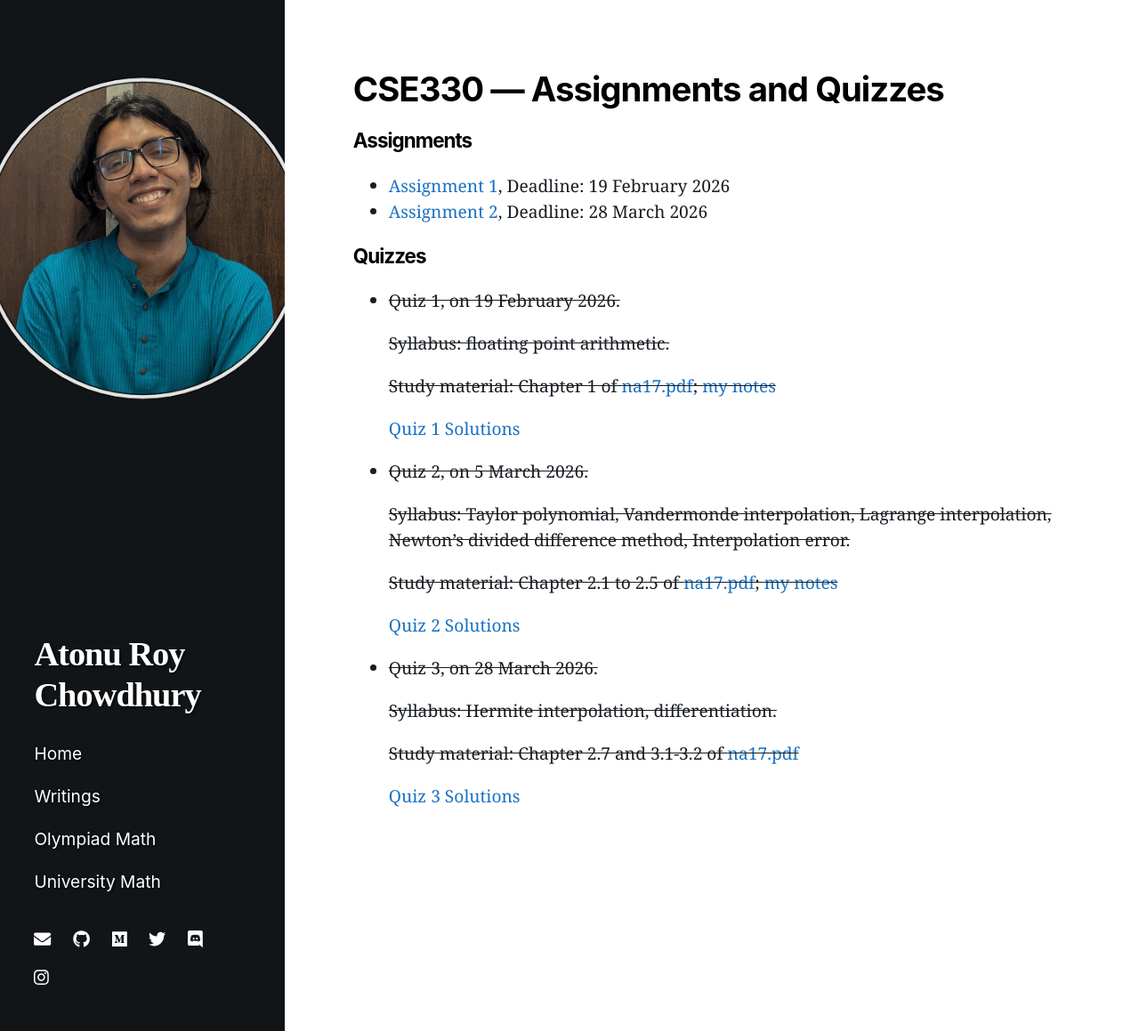
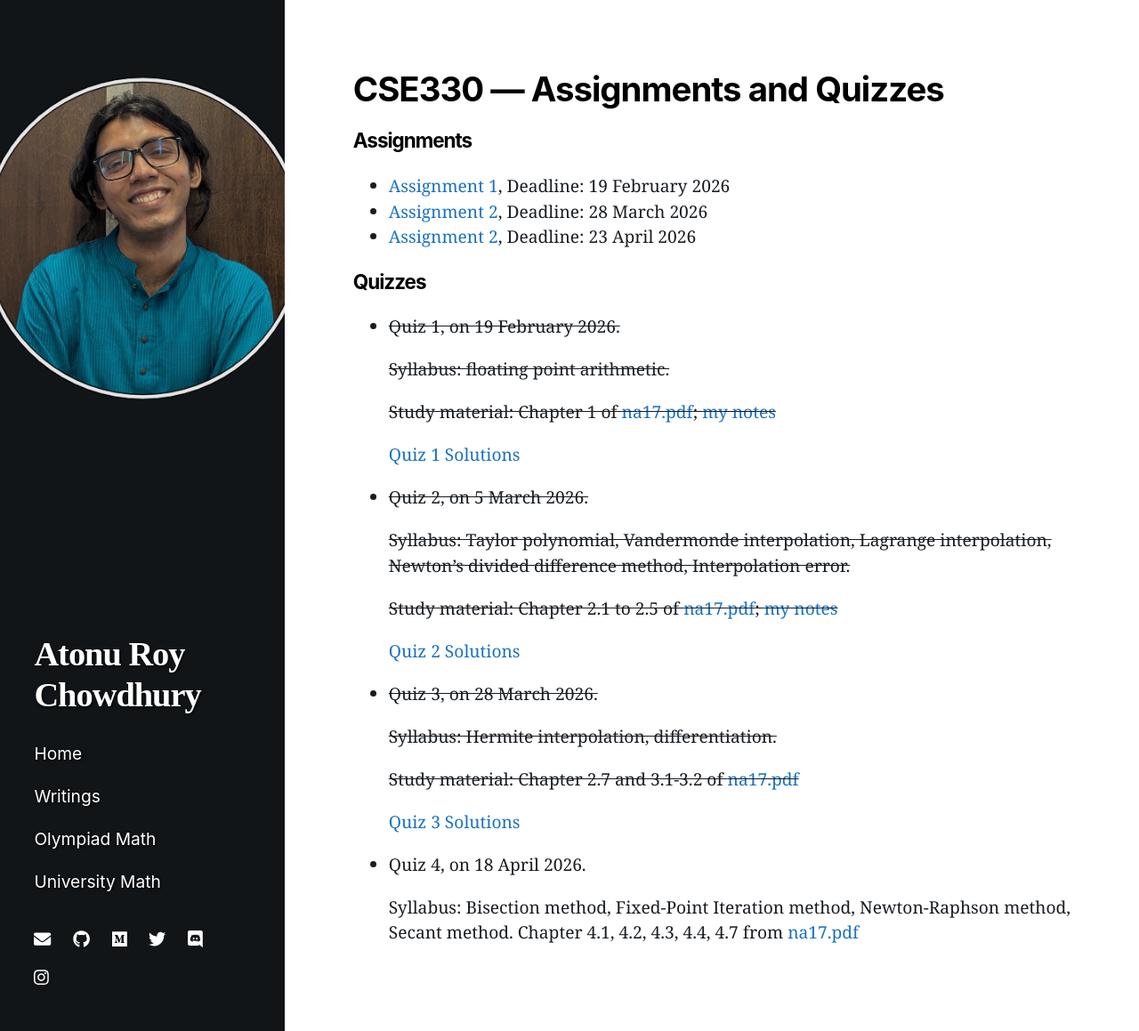
Before and after one commit to atonurc/atonurc.github.io, a Jekyll site: the page built from teaching/bracu/cse330/spring26/assignment_and_quiz.markdown, in a window 1280 px wide and 1159 px high. Shown: the whole window at 89% size. Built offline with Jekyll 4.4.1, drawn with Linux system fonts in a browser that asks for light colours; nearby versions of some CDN libraries.

Commit message:
A3 CSE330

```diff
--- a/teaching/bracu/cse330/spring26/assignment_and_quiz.markdown
+++ b/teaching/bracu/cse330/spring26/assignment_and_quiz.markdown
@@ -11,6 +11,7 @@ title: CSE330 — Assignments and Quizzes
 
 - [Assignment 1](https://atonurc.github.io/teaching/bracu/cse330/spring26/Assignment1.pdf), Deadline: 19 February 2026
 - [Assignment 2](https://atonurc.github.io/teaching/bracu/cse330/spring26/Assignment2.pdf), Deadline: 28 March 2026
+- [Assignment 2](https://atonurc.github.io/teaching/bracu/cse330/spring26/Assignment3.pdf), Deadline: 23 April 2026
 
 
 ### Quizzes
@@ -37,3 +38,7 @@ title: CSE330 — Assignments and Quizzes
     ~~Study material: Chapter 2.7 and 3.1-3.2 of [na17.pdf](https://www.maths.dur.ac.uk/users/anthony.yeates/NOTES/na17.pdf)~~
 
     [Quiz 3 Solutions](https://atonurc.github.io/teaching/bracu/cse330/spring26/quiz3sol.pdf)
+
+- Quiz 4, on 18 April 2026.
+
+  Syllabus: Bisection method, Fixed-Point Iteration method, Newton-Raphson method, Secant method. Chapter 4.1, 4.2, 4.3, 4.4, 4.7 from [na17.pdf](https://www.maths.dur.ac.uk/users/anthony.yeates/NOTES/na17.pdf)
```
Also changed, not shown: 2 other files.
